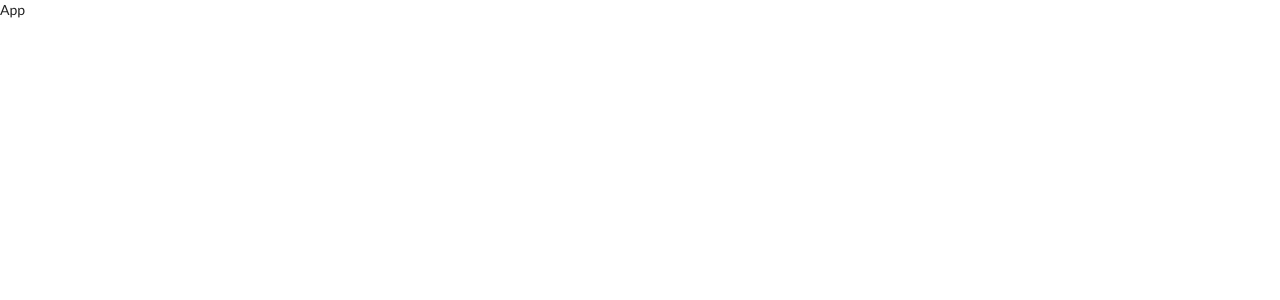
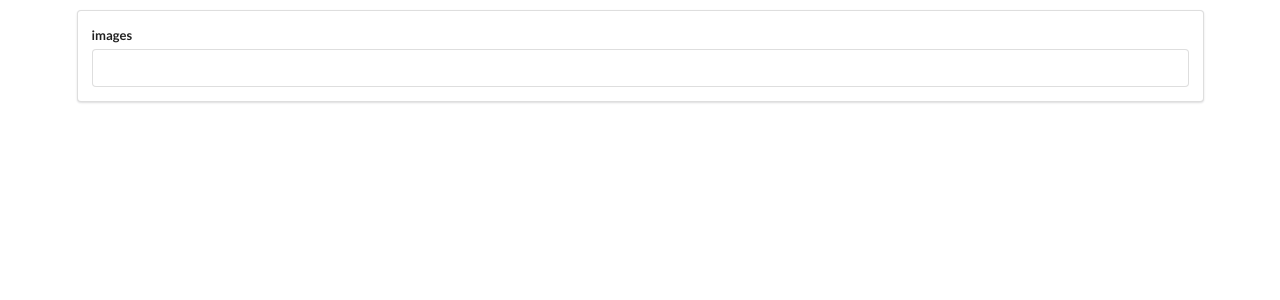
Before and after one commit to yogeshu/React-Search-, a React (Create React App) app: page / in a window 1280 px wide. Shown: the top 300 px of the page. Built offline with nearby package versions, Linux system fonts and the light colour scheme.

Commit message:
The Folder structure - css and event handler added for UI

```diff
--- a/src/Components/App.js
+++ b/src/Components/App.js
@@ -1,15 +1,20 @@
-import React, { Component } from 'react';
+import React, { Component } from "react";
 
+import SearchBar from "./SearchBar";
 class App extends Component {
-    state = {  }
-    render() {
-        return (
+  state = {};
 
-            <div>
-                App
-            </div>
-         );
-    }
+
+   onSearchSubmit = term => {
+       console.log(term)
+   }
+  render() {
+    return (
+      <div className="ui container" style={{ marginTop: '10px'}}>
+        <SearchBar    onSubmit={ this.onSearchSubmit}  />
+      </div>
+    );
+  }
 }
 
 export default App;
--- /dev/null
+++ b/src/Components/SearchBar.js
@@ -0,0 +1,29 @@
+import React, { Component } from "react";
+
+class SearchBar extends Component {
+  state = { term: "" };
+
+  onFormSubmit = event => {
+      event.preventDefault();
+
+      this.props.onSubmit(this.state.term)
+  }
+  render() {
+    return (
+      <div className="ui segment">
+        <form   className="ui form "  onSubmit={this.onFormSubmit}>
+          <div className="ui  field">
+            <label>images</label>
+            <input
+              type="text"
+              value={this.state.term}
+              onChange={e=> this.setState({ term : e.target.value })}
+            />
+          </div>
+        </form>
+      </div>
+    );
+  }
+}
+
+export default SearchBar;
```
